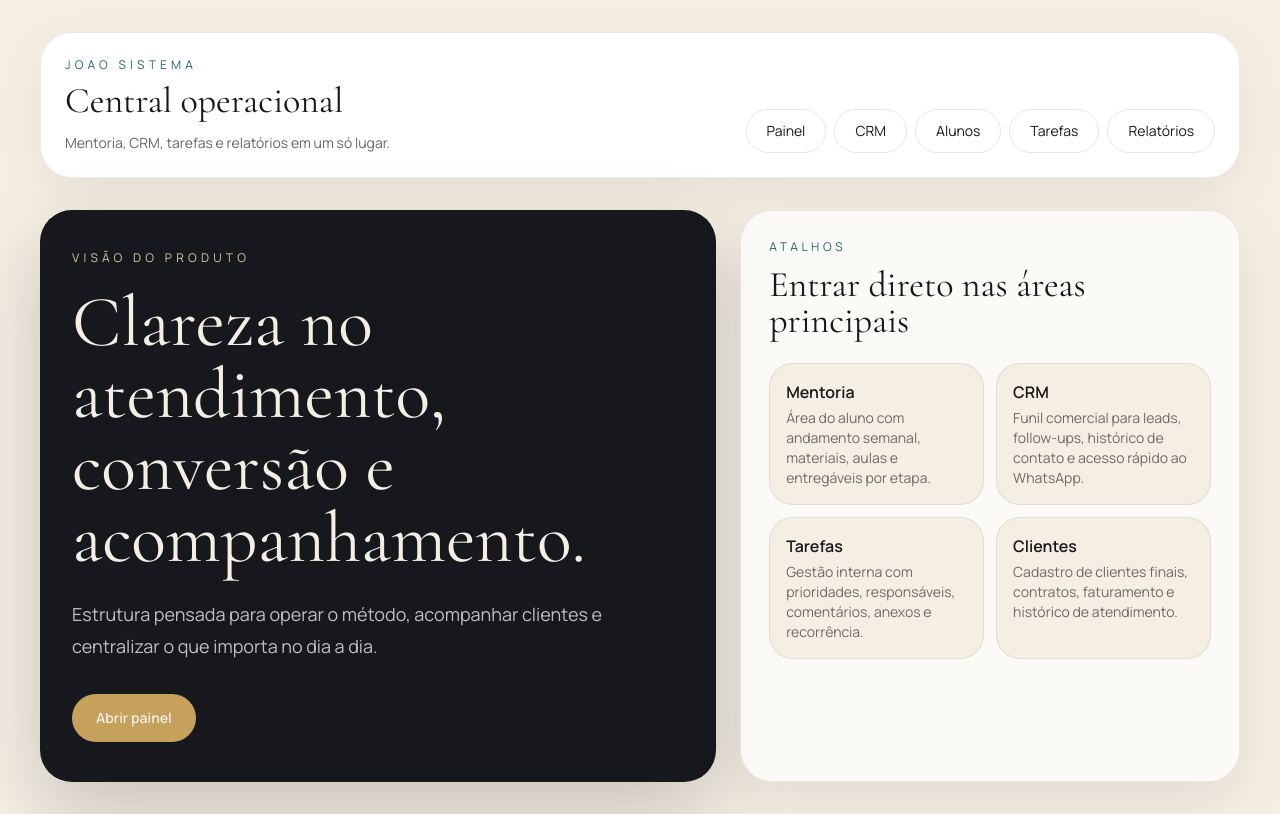
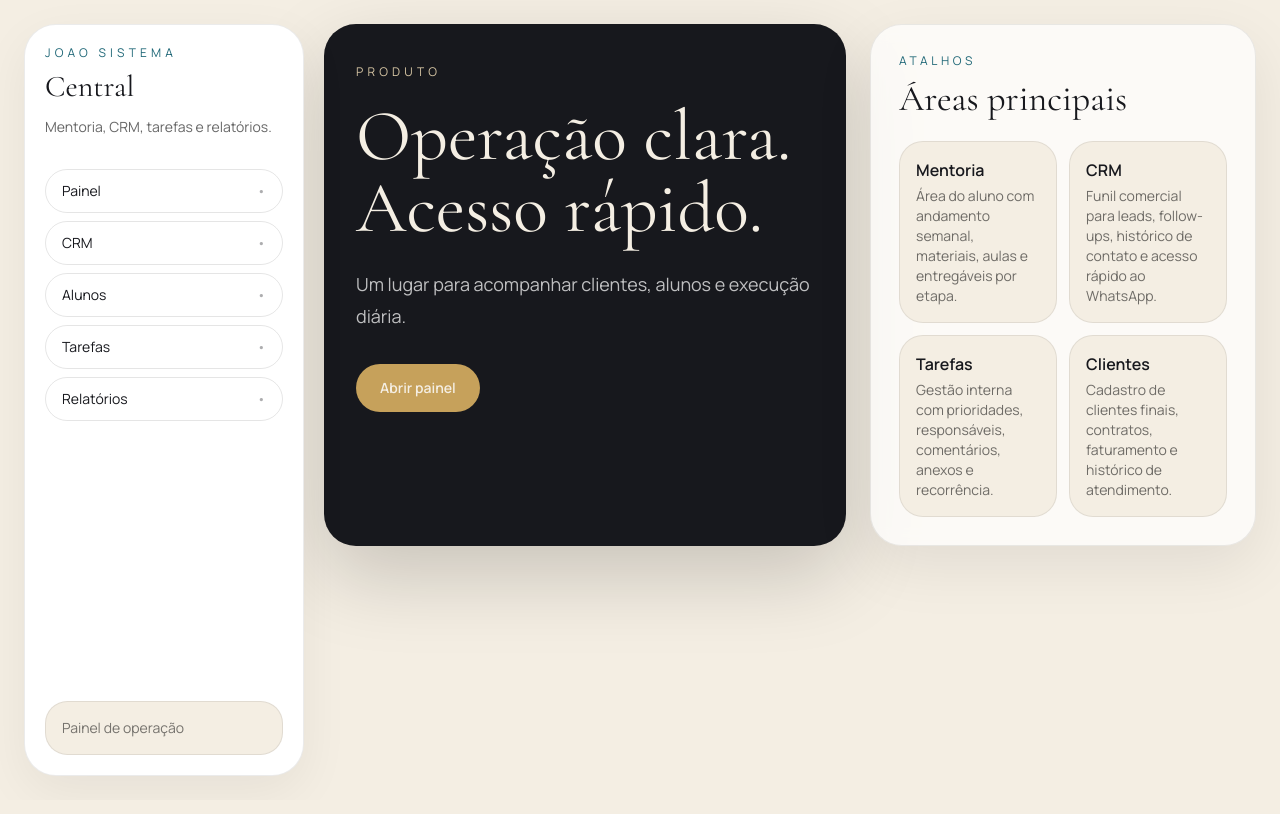
Before and after one commit to vitormaria1/joao-sistema, a Next.js app: page / in a window 1280 px wide. Built offline with nearby package versions, Linux system fonts and the light colour scheme.

Commit message:
Refine sidebar and CRM UX

```diff
--- a/app/_components/site-shell.tsx
+++ b/app/_components/site-shell.tsx
@@ -1,4 +1,7 @@
+"use client";
+
 import Link from "next/link";
+import { usePathname } from "next/navigation";
 import type { ReactNode } from "react";
 
 const navItems = [
@@ -21,6 +24,7 @@ export function SiteShell({
   accent?: "light" | "dark";
 }) {
   const dark = accent === "dark";
+  const pathname = usePathname();
 
   return (
     <main
@@ -30,14 +34,15 @@ export function SiteShell({
           : "min-h-screen bg-[var(--color-paper)] text-[var(--color-ink)]"
       }
     >
-      <div className="mx-auto flex w-full max-w-7xl flex-col gap-8 px-6 py-8 lg:px-10">
-        <header
+      <div className="mx-auto flex w-full max-w-7xl flex-col gap-5 px-4 py-4 lg:flex-row lg:px-6 lg:py-6">
+        <aside
           className={
             dark
-              ? "flex flex-col gap-4 rounded-[2rem] border border-white/10 bg-white/5 p-6 backdrop-blur sm:flex-row sm:items-end sm:justify-between"
-              : "flex flex-col gap-4 rounded-[2rem] border border-black/8 bg-white p-6 shadow-[0_16px_50px_rgba(0,0,0,0.06)] sm:flex-row sm:items-end sm:justify-between"
+              ? "rounded-[2rem] border border-white/10 bg-white/5 p-5 backdrop-blur lg:sticky lg:top-6 lg:h-[calc(100vh-3rem)] lg:w-[280px]"
+              : "rounded-[2rem] border border-black/8 bg-white p-5 shadow-[0_16px_50px_rgba(0,0,0,0.06)] lg:sticky lg:top-6 lg:h-[calc(100vh-3rem)] lg:w-[280px]"
           }
         >
+          <div className="flex h-full flex-col">
             <div>
               <p
                 className={
@@ -48,7 +53,7 @@ export function SiteShell({
               >
                 Joao Sistema
               </p>
-            <h1 className="mt-2 font-display text-4xl">{title}</h1>
+              <h1 className="mt-2 font-display text-3xl">{title}</h1>
               <p
                 className={
                   dark
@@ -60,24 +65,48 @@ export function SiteShell({
               </p>
             </div>
 
-          <nav className="flex flex-wrap gap-2">
-            {navItems.map((item) => (
+            <nav className="mt-8 grid gap-2">
+              {navItems.map((item) => {
+                const active = pathname === item.href;
+
+                return (
                   <Link
                     key={item.href}
                     href={item.href}
                     className={
                       dark
-                    ? "inline-flex h-11 items-center justify-center rounded-full border border-white/15 px-5 text-sm text-white/80"
-                    : "inline-flex h-11 items-center justify-center rounded-full border border-black/10 px-5 text-sm text-black/75"
+                        ? `flex h-11 items-center justify-between rounded-full px-4 text-sm transition ${
+                            active
+                              ? "bg-[var(--color-gold)] text-[var(--color-ink)]"
+                              : "border border-white/10 text-white/78 hover:bg-white/5"
+                          }`
+                        : `flex h-11 items-center justify-between rounded-full px-4 text-sm transition ${
+                            active
+                              ? "bg-[var(--color-ink)] text-[var(--color-paper)]"
+                              : "border border-black/10 text-black/75 hover:bg-black/5"
+                          }`
                     }
                   >
-                {item.label}
+                    <span>{item.label}</span>
+                    <span className={active ? "opacity-100" : "opacity-35"}>•</span>
                   </Link>
-            ))}
+                );
+              })}
             </nav>
-        </header>
 
-        {children}
+            <div
+              className={
+                dark
+                  ? "mt-auto rounded-[1.4rem] border border-white/10 bg-black/10 p-4 text-sm text-white/58"
+                  : "mt-auto rounded-[1.4rem] border border-black/8 bg-[var(--color-paper)] p-4 text-sm text-black/52"
+              }
+            >
+              Painel de operação
+            </div>
+          </div>
+        </aside>
+
+        <section className="min-w-0 flex-1 space-y-6">{children}</section>
       </div>
     </main>
   );
--- a/app/page.tsx
+++ b/app/page.tsx
@@ -5,20 +5,19 @@ import { platformModules } from "@/lib/platform-data";
 export default function Home() {
   return (
     <SiteShell
-      title="Central operacional"
-      subtitle="Mentoria, CRM, tarefas e relatórios em um só lugar."
+      title="Central"
+      subtitle="Mentoria, CRM, tarefas e relatórios."
     >
       <section className="grid gap-6 lg:grid-cols-[1.15fr_0.85fr]">
         <article className="rounded-[2rem] bg-[var(--color-ink)] px-6 py-8 text-[var(--color-paper)] shadow-[0_30px_80px_rgba(0,0,0,0.18)] sm:px-8 sm:py-10">
           <p className="text-xs uppercase tracking-[0.35em] text-[var(--color-sand)]">
-              Visão do produto
+            Produto
           </p>
           <h2 className="mt-5 max-w-3xl font-display text-5xl leading-none sm:text-7xl">
-              Clareza no atendimento, conversão e acompanhamento.
+            Operação clara. Acesso rápido.
           </h2>
           <p className="mt-6 max-w-2xl text-base leading-8 text-white/72 sm:text-lg">
-              Estrutura pensada para operar o método, acompanhar clientes e
-              centralizar o que importa no dia a dia.
+            Um lugar para acompanhar clientes, alunos e execução diária.
           </p>
 
           <div className="mt-8 flex flex-col gap-3 sm:flex-row">
@@ -36,7 +35,7 @@ export default function Home() {
             Atalhos
           </p>
           <h3 className="mt-3 font-display text-4xl leading-none">
-              Entrar direto nas áreas principais
+            Áreas principais
           </h3>
 
           <div className="mt-6 grid gap-3 sm:grid-cols-2">
```
Also changed, not shown: app/crm/page.tsx (+84 -17 lines). Lines whose indentation alone changed are shown as unchanged.
